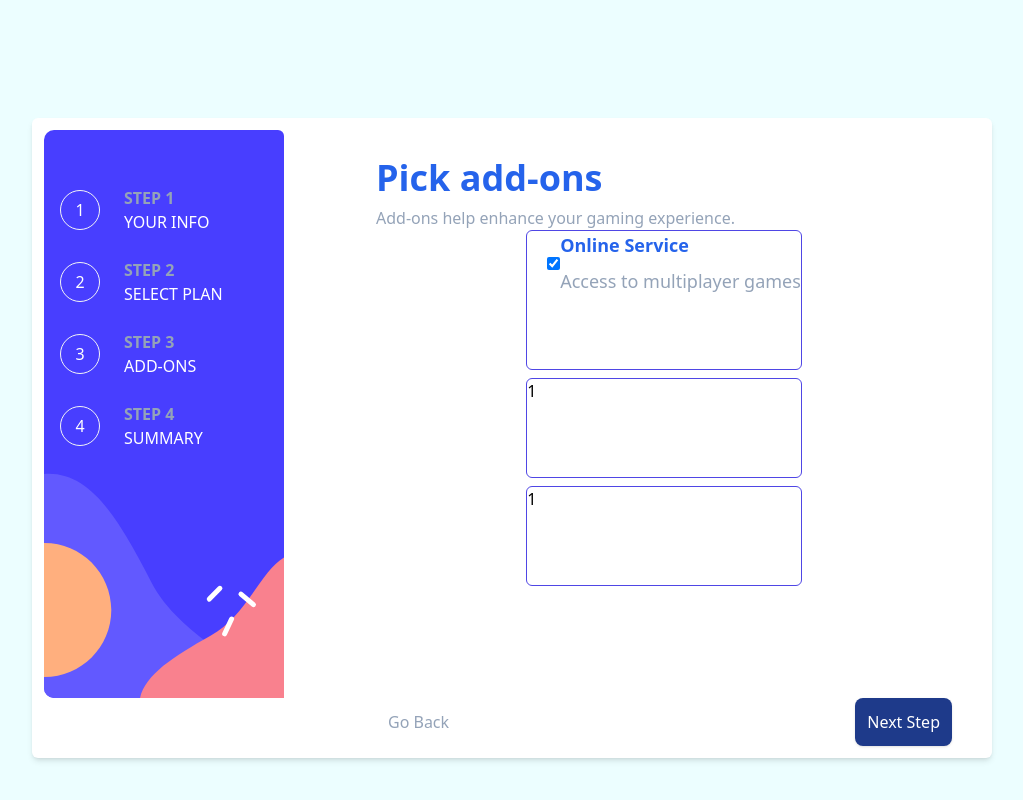
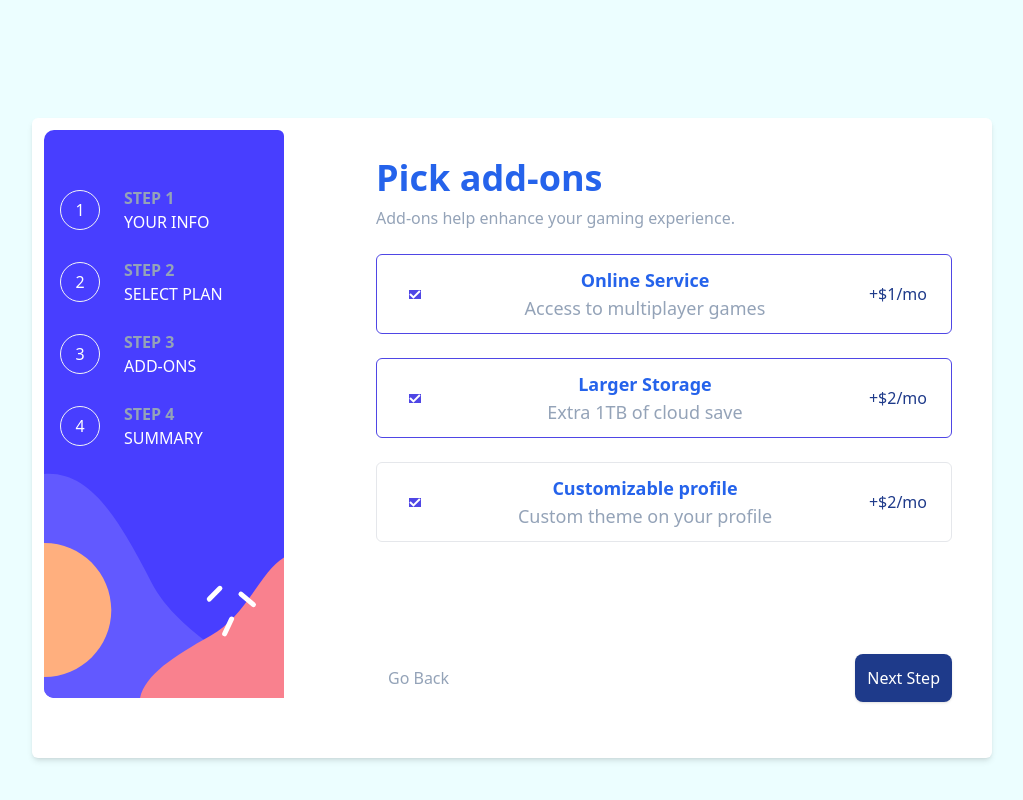
Before and after one commit to Ankit2kumar/Multi-step-form, a React (Vite) app: page / in a window 1280 px wide. Shown: the part 762-1562 px from the top of the page, without its empty margins (128-1151 px from the left). Built offline with nearby package versions, Linux system fonts and the light colour scheme.

Commit message:
Adds flex box

```diff
--- a/src/components/StepThree.tsx
+++ b/src/components/StepThree.tsx
@@ -16,15 +16,15 @@ export default function StepThree() {
 					<OverView num={3} text="Add-ons" />
 					<OverView num={4} text="Summary" />
 				</div>
-				<div className="w-3/5 absolute bottom-3 right-10 top-10 flex flex-col">
+				<div className="w-3/5 absolute  right-10 top-10 flex flex-col">
 					<h1 className="font-bold text-4xl text-blue-600">Pick add-ons</h1>
 					<p className=" mt-2 text-slate-400 text-md">
 						Add-ons help enhance your gaming experience.
 					</p>
-					<div className="grid grid-col-3 gap-2 w-full h-[400px] justify-evenly">
-						<div className="rounded-md border border-indigo-600 min-w-full">
-							<div className="flex flex-row">
-								<div className="flex items-center justify-center ml-5 ">
+					{/* <div className="grid grid-col-3 gap-y-4 w-full h-[200px] justify-evenly">
+						<div className="rounded-md border border-indigo-600">
+							<div className="flex flex-row items-center justify-center">
+								<div className=" ml-5 ">
 									<input
 										type="checkbox"
 										id="onlineServices"
@@ -33,7 +33,7 @@ export default function StepThree() {
 									/>
 									<label htmlFor="onlineServices"></label>
 								</div>
-								<div className="flex flex-col justify-center">
+								<div className="flex flex-col">
 									<div className="font-bold text-lg text-blue-600">
 										Online Service
 									</div>
@@ -50,8 +50,111 @@ export default function StepThree() {
 						<div className="rounded-md border border-indigo-600 min-w-full">
 							1
 						</div>
+					</div> */}
+					<div className="flex flex-col justify-evenly">
+						<div className=" w-full border-indigo-600 border mt-6 rounded-md h-20">
+							<div className="flex flex-row justify-between items-center h-full ml-8">
+								<div>
+									{' '}
+									<svg
+										className="fill-current bg-indigo-600"
+										xmlns="http://www.w3.org/2000/svg"
+										width="12"
+										height="9"
+										viewBox="0 0 12 9"
+									>
+										<path
+											fill="none"
+											stroke="#FFF"
+											stroke-width="2"
+											d="m1 4 3.433 3.433L10.866 1"
+										/>
+									</svg>
+								</div>
+								<div className="flex flex-col justify-between items-center">
+									<div className="font-bold text-lg text-blue-600">
+										Online Service
+									</div>
+									<div className=" text-slate-400 text-lg">
+										Access to multiplayer games
+									</div>
+								</div>
+
+								<div className="flex flex-row justify-between items-center text-center text-blue-900 mr-6">
+									{' '}
+									+$1/mo
+								</div>
+							</div>
+						</div>
+						<div className=" w-full border-indigo-600 border mt-6 rounded-md h-20">
+							<div className="flex flex-row justify-between items-center h-full ml-8">
+								<div>
+									{' '}
+									<svg
+										className="fill-current bg-indigo-600"
+										xmlns="http://www.w3.org/2000/svg"
+										width="12"
+										height="9"
+										viewBox="0 0 12 9"
+									>
+										<path
+											fill="none"
+											stroke="#FFF"
+											stroke-width="2"
+											d="m1 4 3.433 3.433L10.866 1"
+										/>
+									</svg>
+								</div>
+								<div className="flex flex-col justify-between items-center">
+									<div className="font-bold text-lg text-blue-600">
+										Larger Storage
+									</div>
+									<div className=" text-slate-400 text-lg">
+										Extra 1TB of cloud save
+									</div>
+								</div>
+
+								<div className="flex flex-row justify-between items-center text-center text-blue-900 mr-6">
+									{' '}
+									+$2/mo
+								</div>
+							</div>
+						</div>
+						<div className=" w-full  border mt-6 rounded-md h-20">
+							<div className="flex flex-row justify-between items-center h-full ml-8">
+								<div>
+									{' '}
+									<svg
+										className="fill-current bg-indigo-600"
+										xmlns="http://www.w3.org/2000/svg"
+										width="12"
+										height="9"
+										viewBox="0 0 12 9"
+									>
+										<path
+											fill="none"
+											stroke="#FFF"
+											stroke-width="2"
+											d="m1 4 3.433 3.433L10.866 1"
+										/>
+									</svg>
+								</div>
+								<div className="flex flex-col justify-between items-center">
+									<div className="font-bold text-lg text-blue-600">
+										Customizable profile
+									</div>
+									<div className=" text-slate-400 text-lg">
+										Custom theme on your profile
+									</div>
+								</div>
+
+								<div className="flex flex-row justify-between items-center text-center text-blue-900 mr-6">
+									{' '}
+									+$2/mo
+								</div>
+							</div>
+						</div>
 					</div>
-
 					<div className="flex flex-row justify-between text-center mt-28">
 						<input
 							className="font-normal  text-md text-slate-400 p-3 rounded-lg text-center"
```
